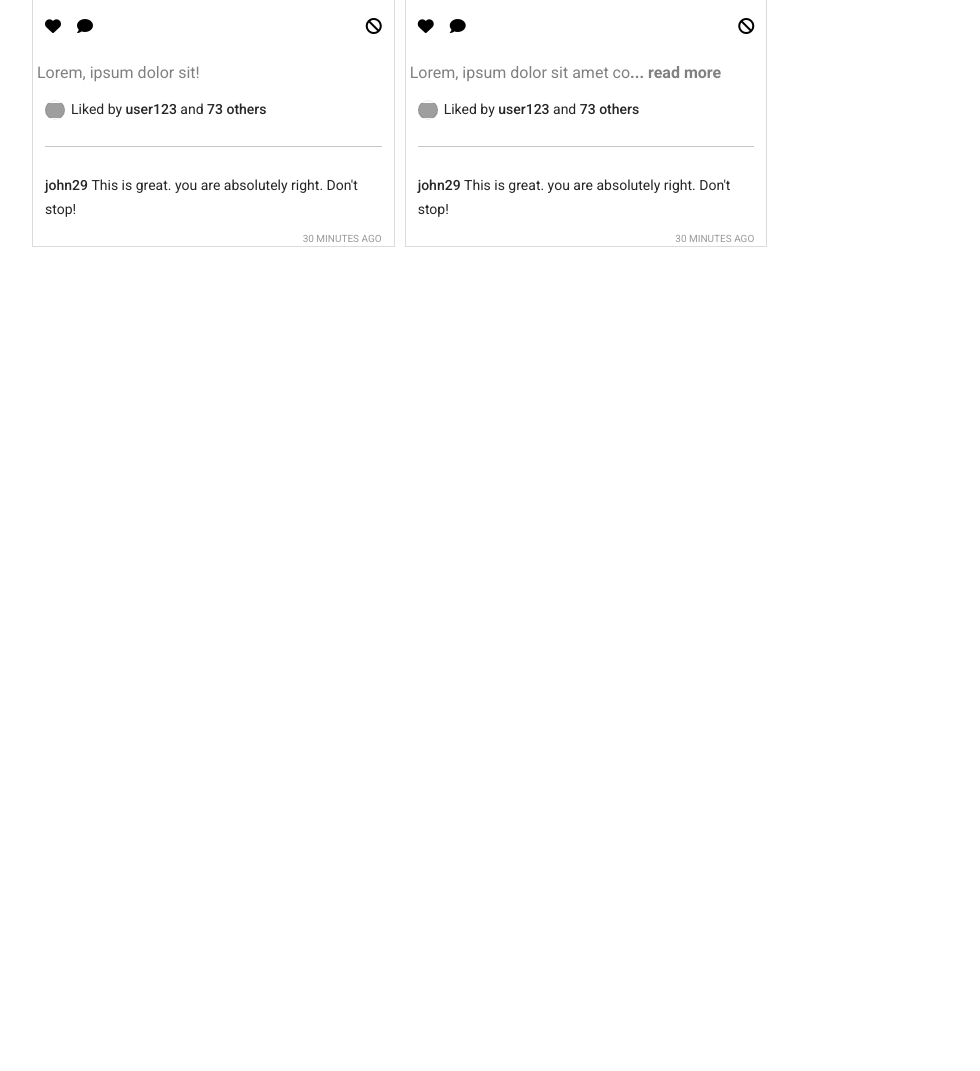
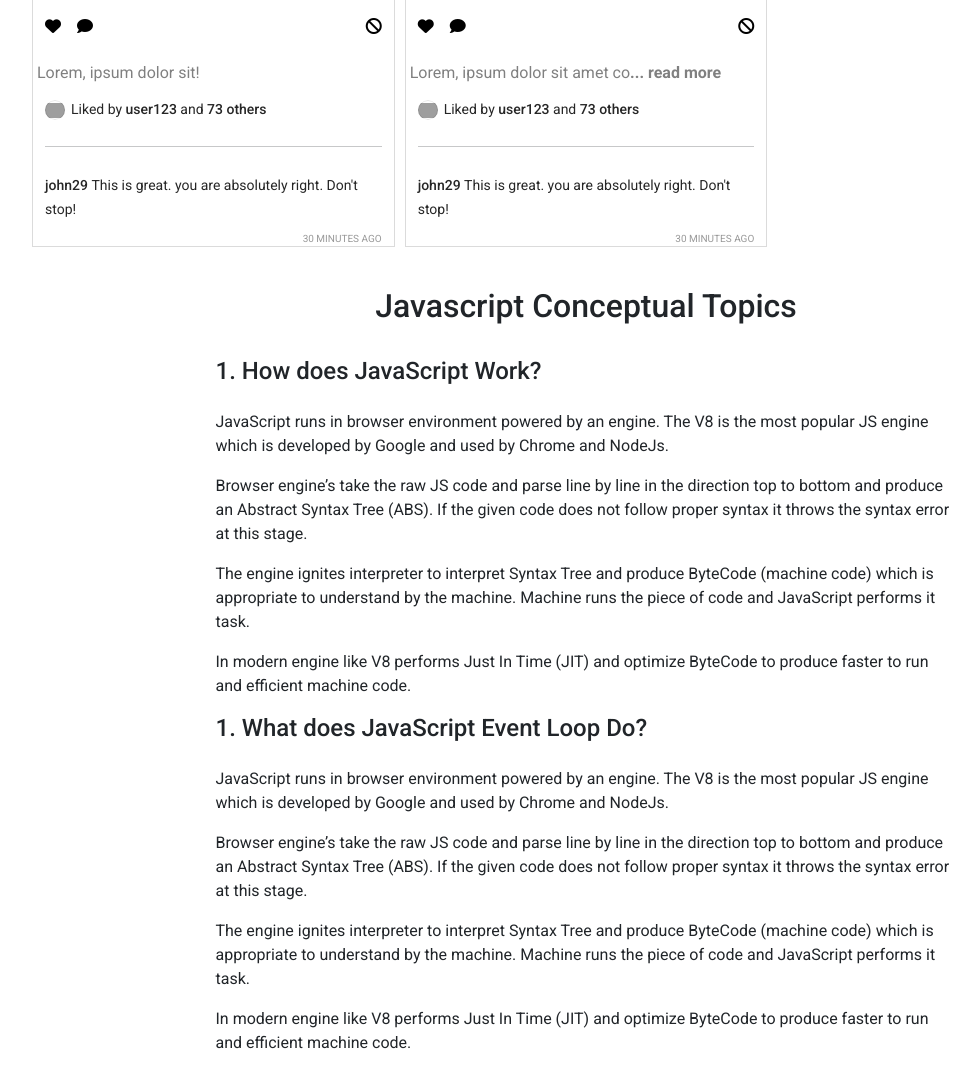
Before and after one commit to hasanTheBest/insta-shohor, a plain HTML site: page index.html in a window 1280 px wide. Shown: the part 1285-2356 px from the top of the page, without its empty margins (54-1034 px from the left). Before the commit the page ends 1548 px from the top, so only its background shows below. Drawn offline with nearby package versions, Linux system fonts and the light colour scheme; grey boxes are pictures that could not be loaded.

Commit message:
1 questio answered out of 3

```diff
--- a/index.html
+++ b/index.html
@@ -88,6 +88,68 @@
         <h1>Reported posts</h1>
       </div>
     </main>
+
+    <!-- Question and Answer Section -->
+    <section class="container mx-auto" style="max-width: 765px">
+      <div class="row my-4">
+        <h2 class="col text-center">Javascript Conceptual Topics</h2>
+      </div>
+
+      <div class="row">
+        <article class="col">
+          <h4 class="mb-4">1. How does JavaScript Work?</h4>
+          <p>
+            JavaScript runs in browser environment powered by an engine. The V8
+            is the most popular JS engine which is developed by Google and used
+            by Chrome and NodeJs.
+          </p>
+          <p>
+            Browser engine’s take the raw JS code and parse line by line in the
+            direction top to bottom and produce an Abstract Syntax Tree (ABS).
+            If the given code does not follow proper syntax it throws the syntax
+            error at this stage.
+          </p>
+          <p>
+            The engine ignites interpreter to interpret Syntax Tree and produce
+            ByteCode (machine code) which is appropriate to understand by the
+            machine. Machine runs the piece of code and JavaScript performs it
+            task.
+          </p>
+          <p>
+            In modern engine like V8 performs Just In Time (JIT) and optimize
+            ByteCode to produce faster to run and efficient machine code.
+          </p>
+        </article>
+      </div>
+
+      <div class="row">
+        <article class="col">
+          <h4 class="mb-4">1. What does JavaScript Event Loop Do?</h4>
+          <p>
+            JavaScript runs in browser environment powered by an engine. The V8
+            is the most popular JS engine which is developed by Google and used
+            by Chrome and NodeJs.
+          </p>
+          <p>
+            Browser engine’s take the raw JS code and parse line by line in the
+            direction top to bottom and produce an Abstract Syntax Tree (ABS).
+            If the given code does not follow proper syntax it throws the syntax
+            error at this stage.
+          </p>
+          <p>
+            The engine ignites interpreter to interpret Syntax Tree and produce
+            ByteCode (machine code) which is appropriate to understand by the
+            machine. Machine runs the piece of code and JavaScript performs it
+            task.
+          </p>
+          <p>
+            In modern engine like V8 performs Just In Time (JIT) and optimize
+            ByteCode to produce faster to run and efficient machine code.
+          </p>
+        </article>
+      </div>
+    </section>
+
     <footer></footer>
 
     <!-- add javascript  file  -->
```
